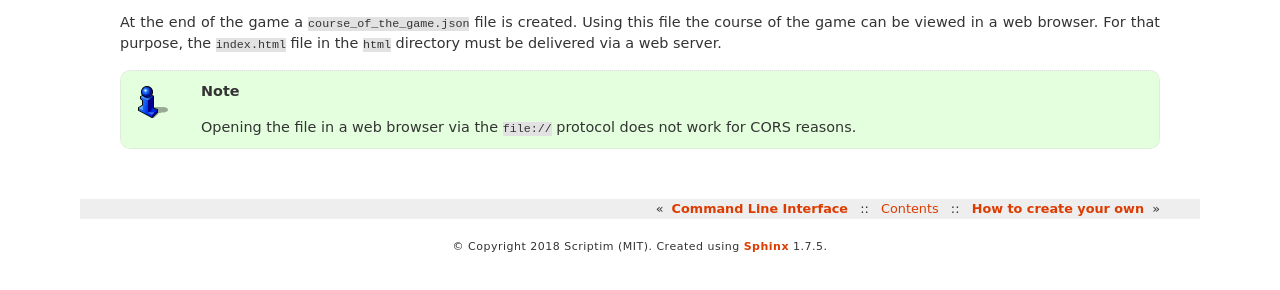
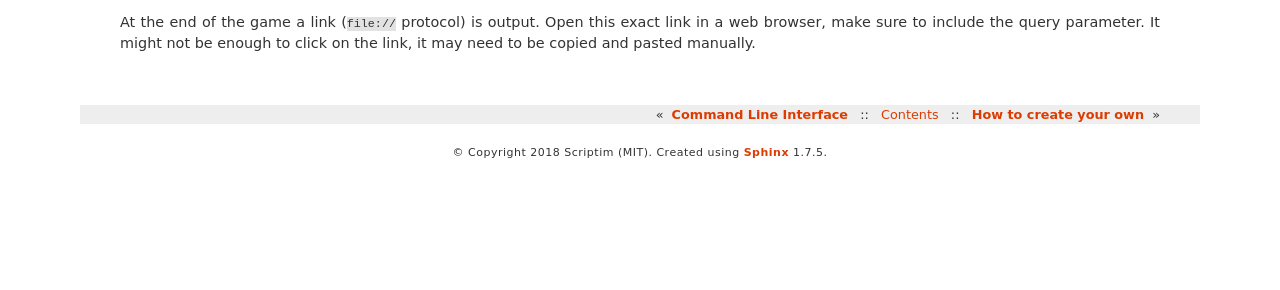
Before and after one commit to aelashkin/Abalone-BoAI, a plain HTML site: page webview.html in a window 1280 px wide. Shown: the part 166-456 px from the top of the page. Drawn offline with Linux system fonts and the light colour scheme.

Commit message:
Rebuild documentation for 1.2.0rc
a0ebb5a Update documentation of main.saveCourseOfTheGameToFile
regarding the output files

```diff
--- a/webview.html
+++ b/webview.html
@@ -38,15 +38,9 @@
 
   <div class="section" id="webview">
 <h1>Webview<a class="headerlink" href="#webview" title="Permalink to this headline">¶</a></h1>
-<p>At the end of the game a <code class="docutils literal notranslate"><span class="pre">course_of_the_game.json</span></code> file is created. Using
-this file the course of the game can be viewed in a web browser. For that
-purpose, the <code class="docutils literal notranslate"><span class="pre">index.html</span></code> file in the <code class="docutils literal notranslate"><span class="pre">html</span></code> directory must be delivered
-via a web server.</p>
-<div class="admonition note">
-<p class="first admonition-title">Note</p>
-<p class="last">Opening the file in a web browser via the <code class="docutils literal notranslate"><span class="pre">file://</span></code> protocol does
-not work for CORS reasons.</p>
-</div>
+<p>At the end of the game a link (<code class="docutils literal notranslate"><span class="pre">file://</span></code> protocol) is output. Open this exact
+link in a web browser, make sure to include the query parameter. It might not
+be enough to click on the link, it may need to be copied and pasted manually.</p>
 </div>
 
 
```
Also changed, not shown: searchindex.js.
